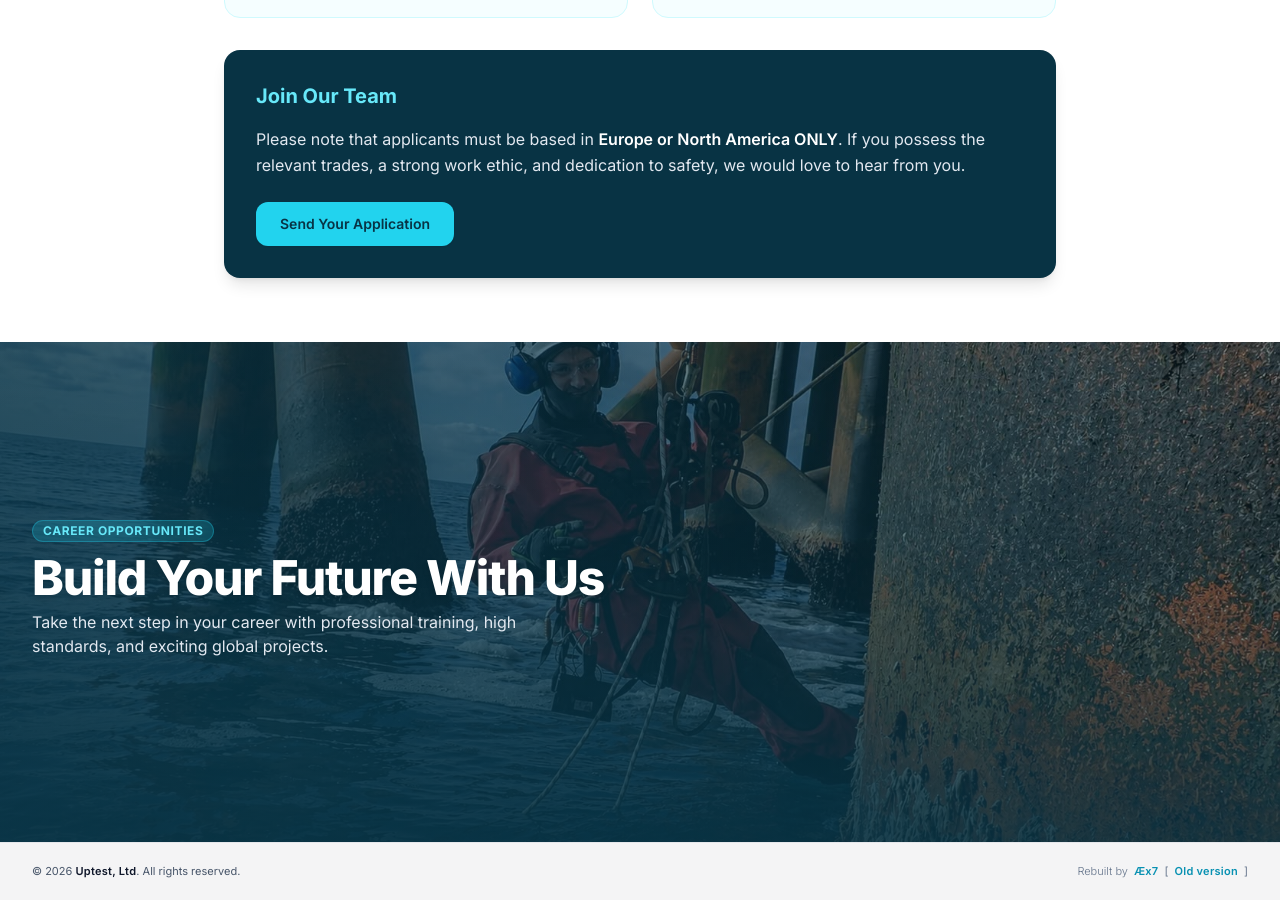
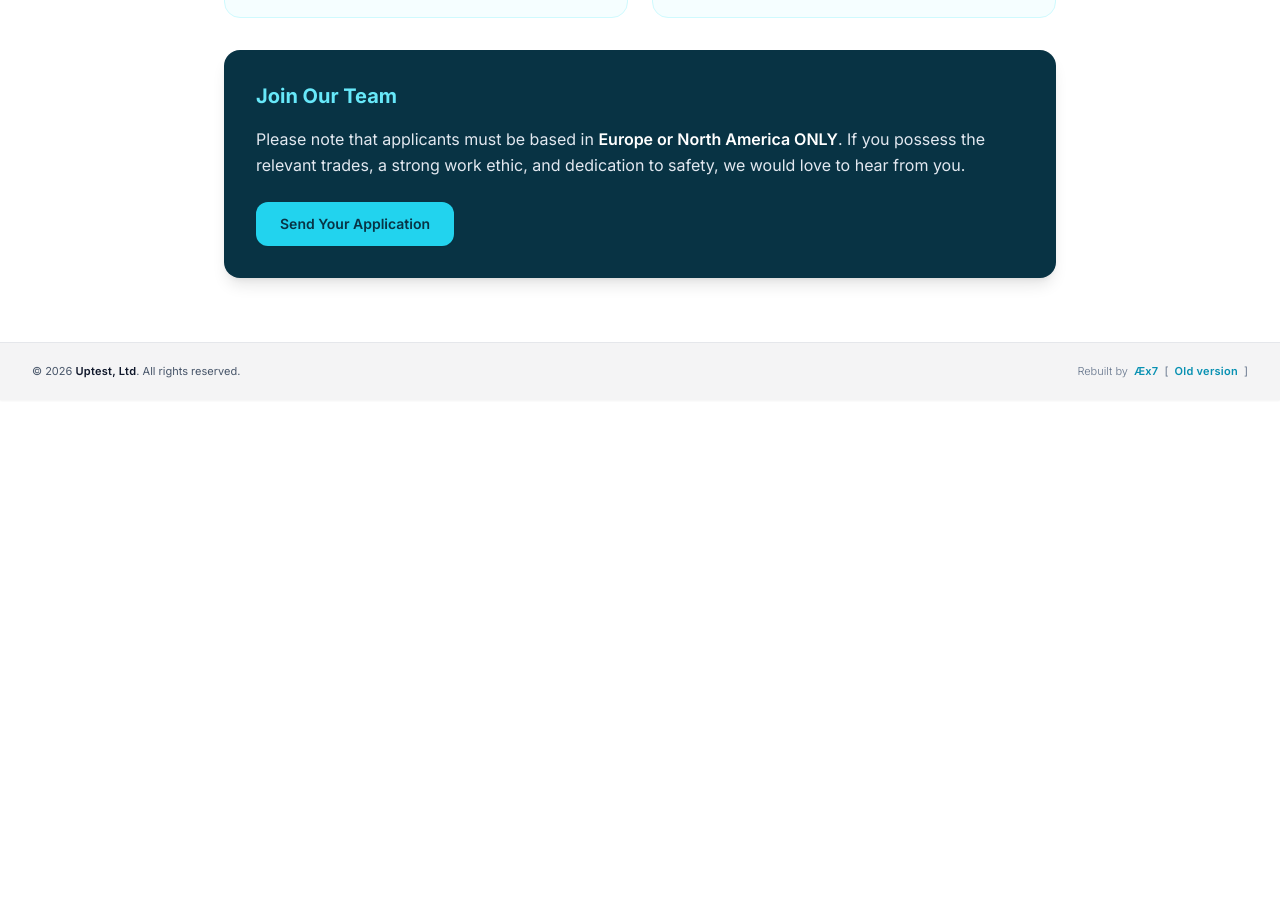
Before and after one commit to mruslys/uptest.no, a Jekyll site: the page built from career/index.html, in a window 1280 px wide and 900 px high, scrolled down 854 px. Built offline with Jekyll 4.4.1, drawn with Linux system fonts in a browser that asks for light colours; nearby versions of some CDN libraries; after the commit the page ends 1254 px from its top, so only the background shows below that.

Commit message:
Update page.html

```diff
--- a/_layouts/page.html
+++ b/_layouts/page.html
@@ -43,35 +43,6 @@
         </div>
     </main>
 
-    <!-- Statinis Adaptuotas Blokas su Kontaktais -->
-    <section class="relative flex-grow flex flex-col justify-between w-full min-h-[380px] sm:min-h-[500px] bg-brand-950 overflow-hidden py-2 sm:py-4">
-
-        <div class="absolute inset-0 z-0">
-            <img src="{{ page.header_image | default: 'images/uptest-neardomoji-kontrole-1.jpg' }}" class="w-full h-full object-cover object-center" alt="Professional Inspections & Solutions">
-            <div class="absolute inset-0 bg-gradient-to-r from-brand-950/80 via-brand-950/60 to-brand-950/20"></div>
-            <div class="absolute inset-0 bg-gradient-to-t from-brand-950/80 via-brand-950/30 to-brand-950/10"></div>
-        </div>
-
-        <div class="relative z-20 max-w-7xl mx-auto w-full px-4 sm:px-6 lg:px-8 py-2 sm:py-4 flex flex-col justify-between flex-grow">
-
-            <div class="w-full max-w-xl text-left my-auto">
-                <div class="relative min-h-[110px] sm:min-h-[150px]">
-                    <div class="absolute inset-0">
-                        <span class="inline-flex items-center gap-1.5 px-2.5 py-0.5 rounded-full text-[10px] sm:text-xs font-bold uppercase tracking-wider bg-brand-400/20 text-brand-300 border border-brand-400/30 backdrop-blur-md mb-1.5 sm:mb-3">
-                            {% if page.current_page == 'career' %}Career Opportunities{% else %}Certified Expertise{% endif %}
-                        </span>
-                        <h2 class="text-white text-lg sm:text-4xl lg:text-5xl font-extrabold tracking-tight leading-tight mb-1 sm:mb-2 drop-shadow-md">
-                            {% if page.current_page == 'career' %}Build Your Future With Us{% else %}Professional Inspections & Solutions{% endif %}
-                        </h2>
-                        <p class="text-slate-200 text-[11px] sm:text-sm lg:text-base font-normal max-w-lg leading-relaxed">
-                            {% if page.current_page == 'career' %}Take the next step in your career with professional training, high standards, and exciting global projects.{% else %}Delivering reliable non-destructive testing and rope access solutions backed by years of international offshore experience.{% endif %}
-                        </p>
-                    </div>
-                </div>
-            </div>
-
-        </div>
-    </section>
 
     <!-- Footeris -->
     <footer class="bg-zinc-100 py-4 sm:py-5 border-t border-gray-200 relative z-30 shadow-sm mt-auto">
```
